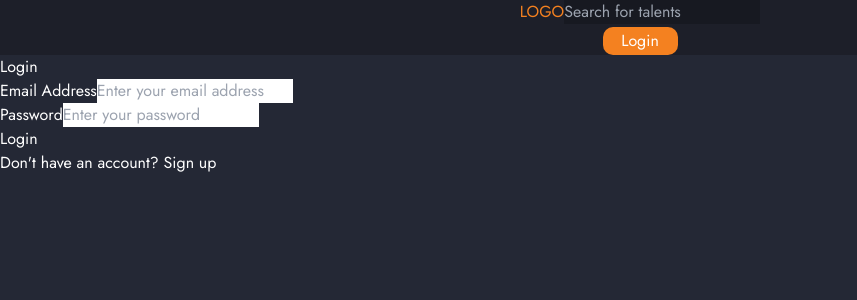
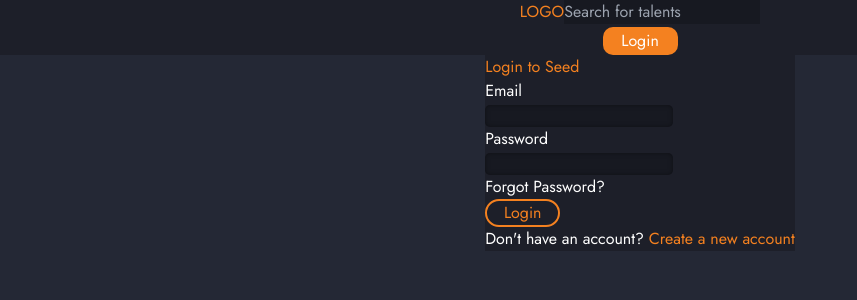
Before and after one commit to diwashpandey/Project-Seed, a React (Vite) app in the folder frontend/ProjectSeed/: page /login/ in a window 1280 px wide. Shown: the top 300 px of the page, without its empty margins (0-857 px from the left). Built offline with nearby package versions, Linux system fonts and the light colour scheme.

Commit message:
Login page has been added
- Login.jsx has been added which has the html
- Uses the loginHandler to handle the login request from the user.

```diff
--- a/frontend/ProjectSeed/src/pages/Login.jsx
+++ b/frontend/ProjectSeed/src/pages/Login.jsx
@@ -1,6 +1,16 @@
-import { useState } from "react";
+// React imports
+import { useEffect, useState } from "react";
 
+// Third partied libraries import
+import { Link, redirect } from "react-router-dom";
+
+// Components and Pages imports
 import Header from "../components/Header/Header"
+
+// Additional imports
+import LoginHandler from "../authentication/loginHandler"
+
+const loginHandler = new LoginHandler()
 
 function Login() {
 
@@ -8,6 +18,12 @@ function Login() {
     "email":"",
     "password":""
   })
+
+  let [messageFromServer, setMessageFromServer] = useState(null)
+  let [messageBoxColor, setMessageBoxColor] = useState("bg-[#a91414]")
+
+  useEffect(()=>{
+  }, [messageFromServer])
 
   const handleChange = (e) =>{
     setFormData({
@@ -17,35 +33,57 @@ function Login() {
   }
 
   const handleSubmit = async(e) => {
+    e.preventDefault()
 
+    const response = await loginHandler.handleLoginRequest(formData.email, formData.password);
+
+    if (response.successStatus === true){
+      setMessageFromServer(response.messageFromServer);
+      setMessageBoxColor("bg-green-600");
+      setTimeout(()=>{
+        window.location.href = "/";
+      }, 1000)
+    }
+    else{
+      setMessageFromServer(response.messageFromServer);
+      setMessageBoxColor("bg-[#a91414]");
+    }
   }
 
   return (
     <>
     <Header />
-    <div className="min-h-screen flex items-center justify-center bg-gray-100">
-      <div className="max-w-md w-full p-8 login-container">
-        <h2 className="text-3xl font-semibold text-center mb-6 text-gray-800">Login</h2>
-        <form>
-          <div className="mb-6">
-            <label htmlFor="email" className="block text-gray-700 text-sm font-bold mb-2">Email Address</label>
-            <input type="email" id="email" name="email" value = {formData.email} onChange={handleChange}
-              className="border-gray-300 border text-black rounded-md px-4 py-2 w-full focus:outline-none focus:border-blue-400"
-              placeholder="Enter your email address" required />
-          </div>
-          <div className="mb-6">
-            <label htmlFor="password" className="block text-gray-700 text-sm font-bold mb-2">Password</label>
-            <input type="password" id="password" name="password" value = {formData.password} onChange={handleChange}
-              className="border-gray-300 border text-black rounded-md px-4 py-2 w-full focus:outline-none focus:border-blue-400"
-              placeholder="Enter your password" required />
-          </div>
-          <button type="submit" className="bg-blue-500 hover:bg-blue-600 text-white px-4 py-2 rounded-md w-full">Login</button>
-        </form>
-        <p className="mt-4 text-sm text-gray-600 text-center">Don't have an account? <a href="#"
-          className="text-blue-500 hover:underline">Sign up</a></p>
-      </div>
-    </div>
-          </>
+    <main className="h-screen w-screen center">
+      <form id="login-box" className="h-[30rem] w-[26rem] p-8 rounded-lg flex flex-col items-center relative bg-main-box"  onSubmit={handleSubmit}>
+
+        {/* Showing the messgae from the server when get */}
+        {
+        messageFromServer != null ? (
+              <p id="message-from-server" className={`p-2 max-w-full absolute rounded-lg top-[-10%] ${messageBoxColor}`}>
+                {messageFromServer}
+              </p>
+            ) : null
+          }
+
+        <h1 className="mb-16 text-3xl text-center text-theme-color">Login to Seed</h1>
+        <div className="mb-6">
+          <p className="text-sm">Email</p>
+          <input type="email" className="input-box h-8 w-64 max-w-full my-2" name="email" value={formData.email} onChange={handleChange} required/>
+        </div>
+        <div className="mb-3">
+          <p className="text-sm">Password</p>
+          <input type="password" className="input-box h-8 w-64 max-w-full my-2" name="password" value={formData.password} onChange={handleChange} required/>
+          <p className="text-xs text-end">Forgot Password?</p>
+        </div>
+        <button type="submit" className="hollow-theme-btn mb-4" > Login </button>
+        <div id="seperators" className="flex w-full justify-between mb-4">
+          <div id="line1" className="w-[40%] h-0.5 bg-theme-lighter"></div>
+          <div id="line2" className="w-[40%] h-0.5 bg-theme-lighter"></div>
+        </div>
+        <p className="text-sm">Don't have an account? <Link className="text-theme-color hover:underline">Create a new account</Link></p>
+      </form>
+    </main>
+    </>
   );
 }
 
```
